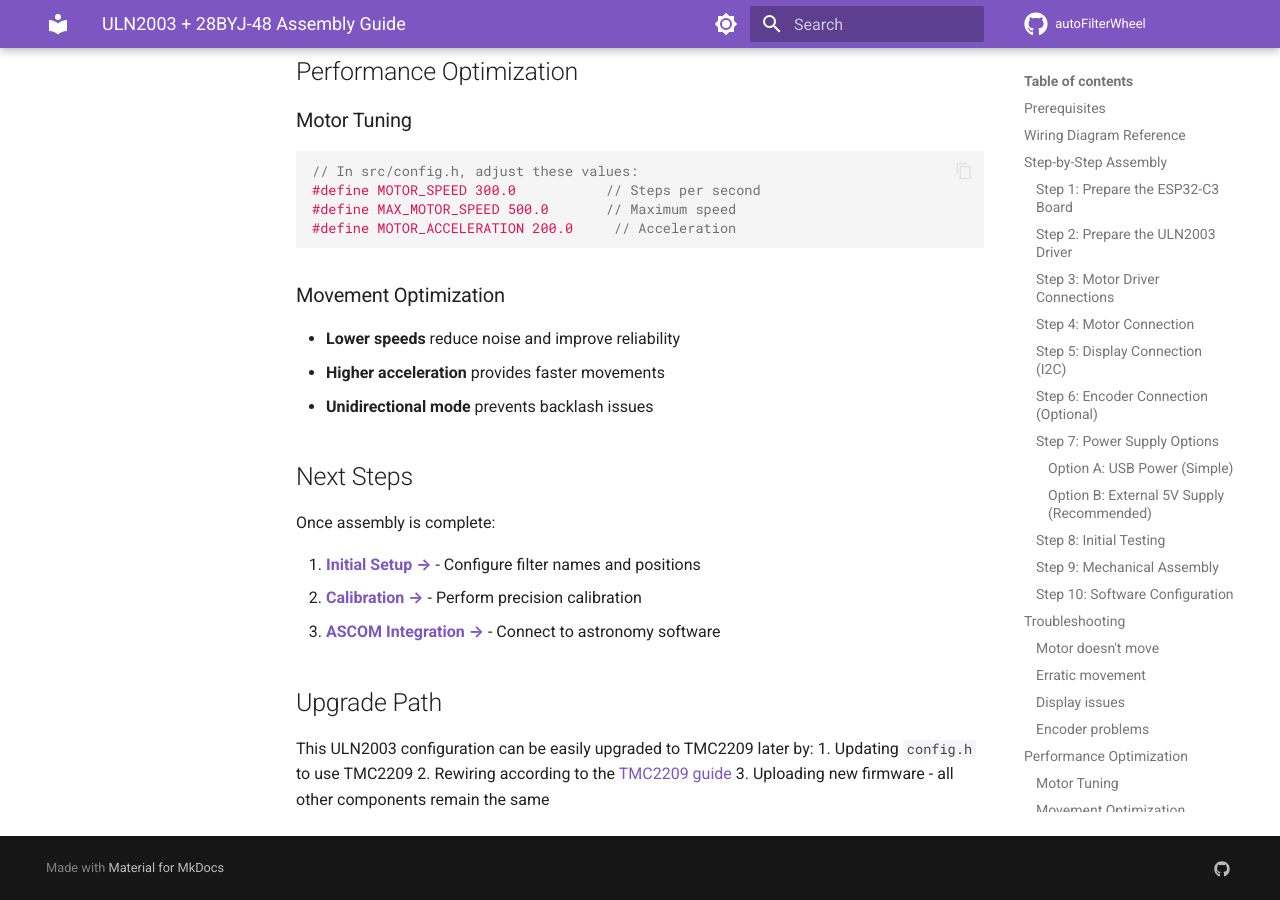
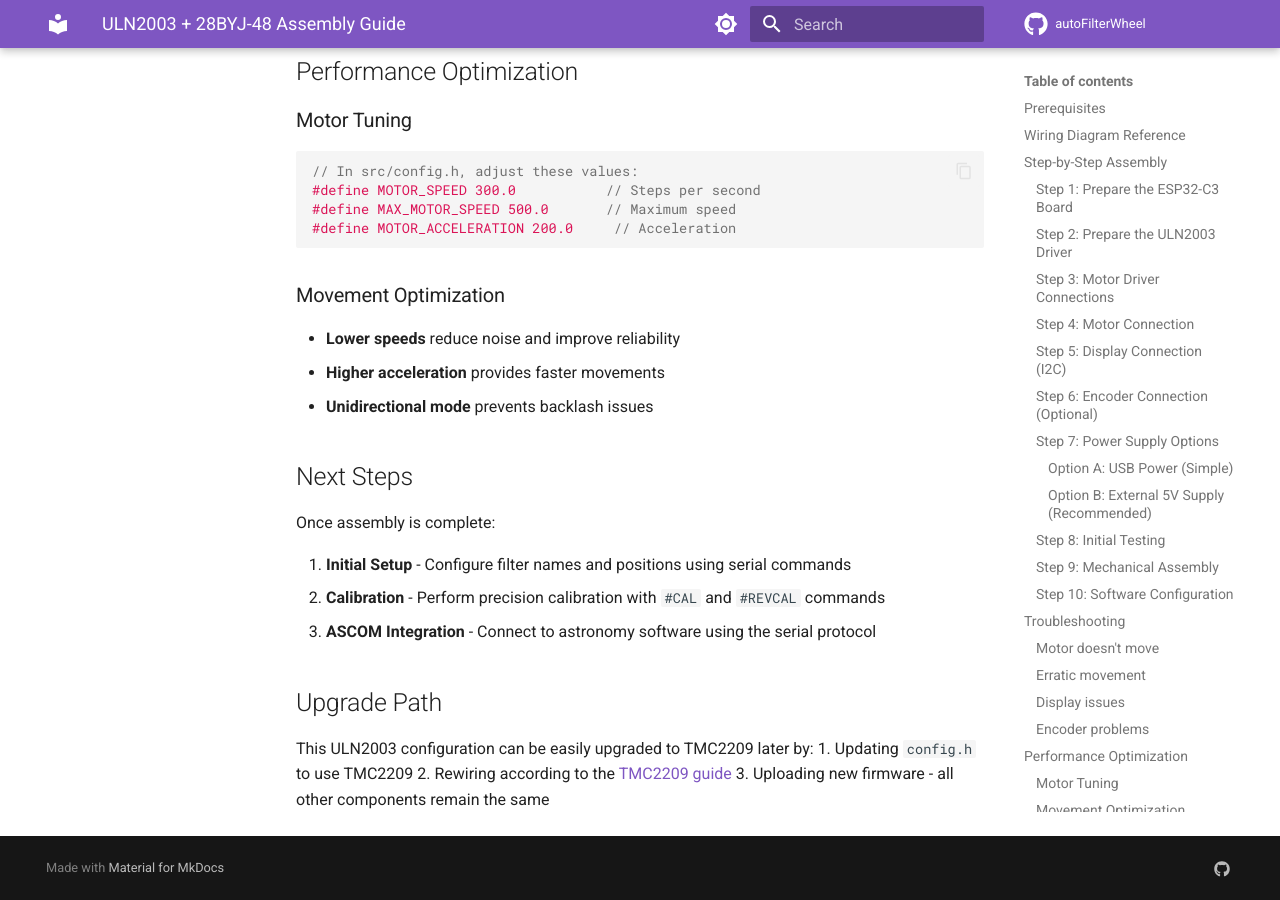
Before and after one commit to juanjol/autoFilterWheel, an MkDocs documentation site: the page built from docs/getting-started/assembly-uln2003.md, in a window 1280 px wide and 900 px high, scrolled down 6308 px. Built offline with MkDocs 1.6.1 and Material for MkDocs 9.7.7, drawn with Linux system fonts in a browser that asks for light colours; comment, search, counter and statistics services are not loaded; the version menu is left out; some of the changed text lies outside the part shown.

Commit message:
Fix broken documentation links causing build failures
- Remove references to non-existent pages (setup.md, calibration.md, hardware.md)
- Fix anchor links in assembly guides
- Update main index.md to remove broken command reference link
- All documentation now builds successfully with mkdocs strict mode

🤖 Generated with [Claude Code](https://claude.ai/code)

Co-Authored-By: Claude <noreply@anthropic.com>

```diff
--- a/docs/getting-started/assembly-uln2003.md
+++ b/docs/getting-started/assembly-uln2003.md
@@ -6,7 +6,7 @@ This guide covers assembling the budget-friendly configuration using the ULN2003
 
 Before starting, ensure you have:
 - ✅ Read the [Configuration Options](configuration-options.md) guide
-- ✅ Gathered all [required components](hardware.md#uln2003-configuration)
+- ✅ Gathered all required components
 - ✅ Basic soldering skills
 - ✅ Multimeter for testing
 
@@ -221,9 +221,9 @@ If using the AS5600 magnetic encoder:
 
 Once assembly is complete:
 
-1. **[Initial Setup →](../user-guide/setup.md)** - Configure filter names and positions
-2. **[Calibration →](../user-guide/calibration.md)** - Perform precision calibration
-3. **[ASCOM Integration →](../ascom/installation.md)** - Connect to astronomy software
+1. **Initial Setup** - Configure filter names and positions using serial commands
+2. **Calibration** - Perform precision calibration with `#CAL` and `#REVCAL` commands
+3. **ASCOM Integration** - Connect to astronomy software using the serial protocol
 
 ## Upgrade Path
 
```
Also changed, not shown: docs/getting-started/assembly-tmc2209.md (+4 -4 lines), docs/getting-started/configuration-options.md (+2 -2 lines), docs/index.md (+5 -5 lines).
